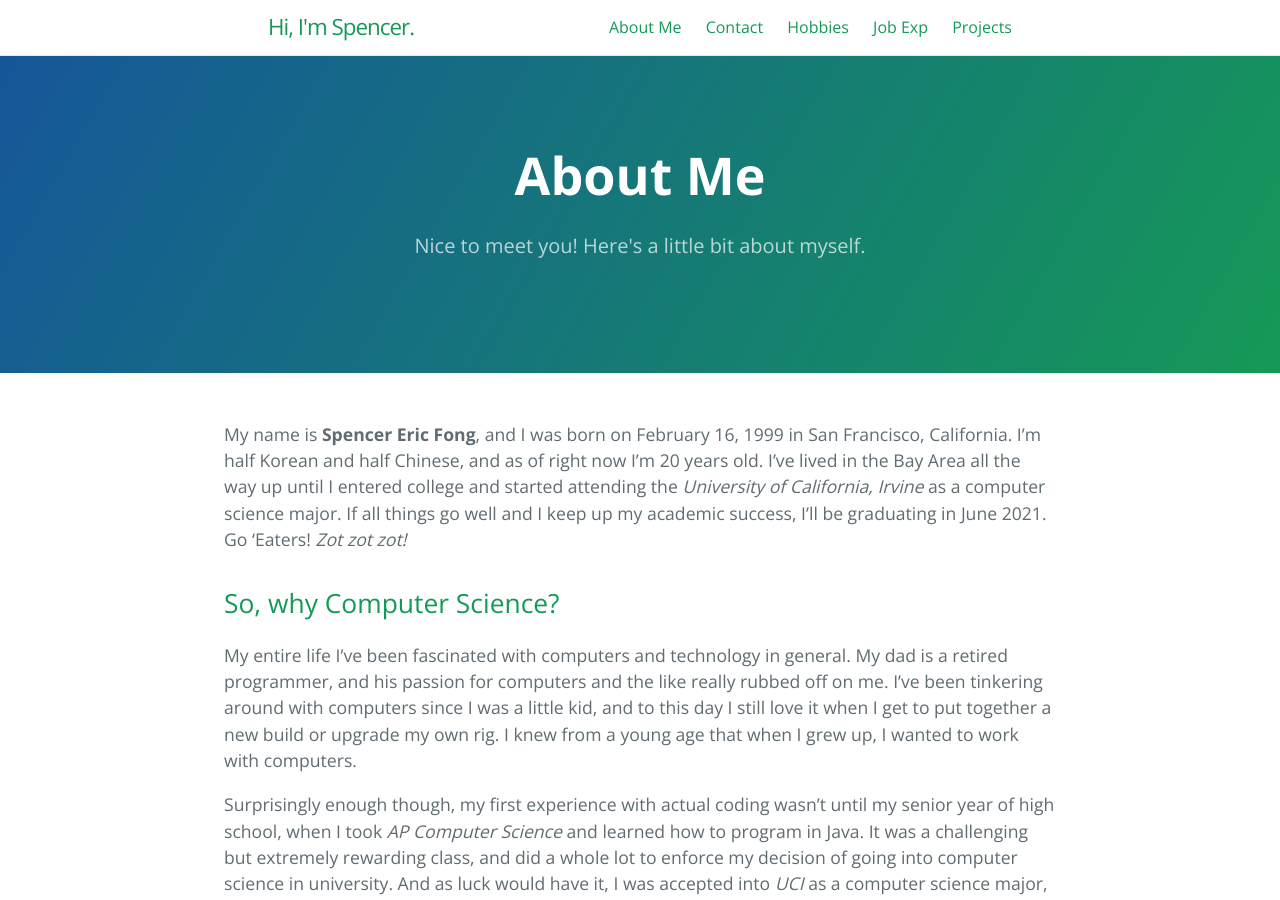
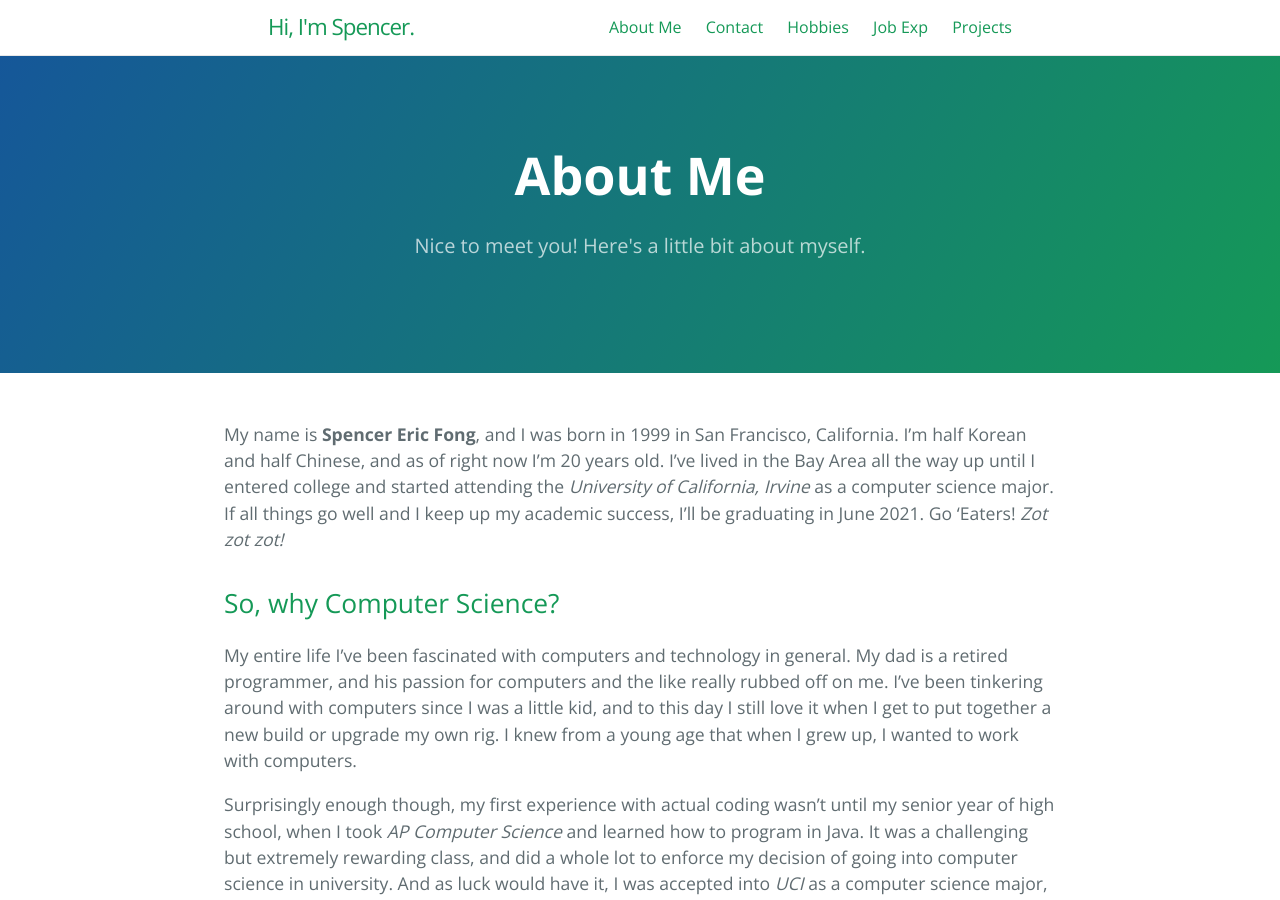
Before and after one commit to spencerericfong/spencerericfong.github.io, a Jekyll site: the page built from about.md, in a window 1280 px wide and 900 px high. Built offline with Jekyll 4.4.1, drawn with Linux system fonts in a browser that asks for light colours.

Commit message:
update info

```diff
--- a/about.md
+++ b/about.md
@@ -5,7 +5,7 @@ tagline: Nice to meet you! Here's a little bit about myself.
 permalink: /about.html
 ---
 
-My name is **Spencer Eric Fong**, and I was born on February 16, 1999 in San Francisco, California. I'm half Korean and half Chinese, and as of right now I'm 20 years old.
+My name is **Spencer Eric Fong**, and I was born in 1999 in San Francisco, California. I'm half Korean and half Chinese, and as of right now I'm 20 years old.
 I've lived in the Bay Area all the way up until I entered college and started attending the *University of California, Irvine* as a computer science major. If all things go well and I keep up my academic success, I'll be graduating in June 2021. Go 'Eaters! *Zot zot zot!*
 
 
```
Also changed, not shown: hobbies.md (+1 -1 lines).
